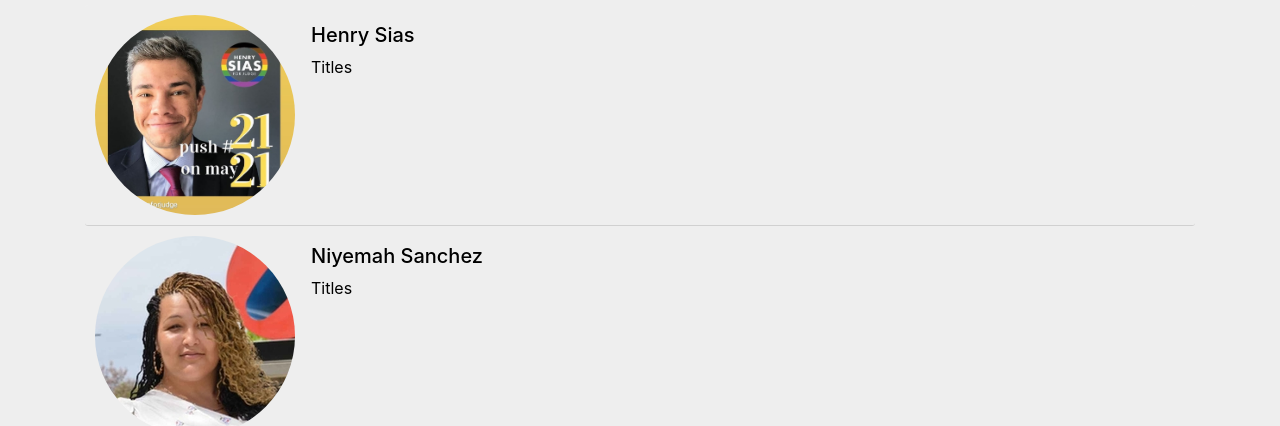
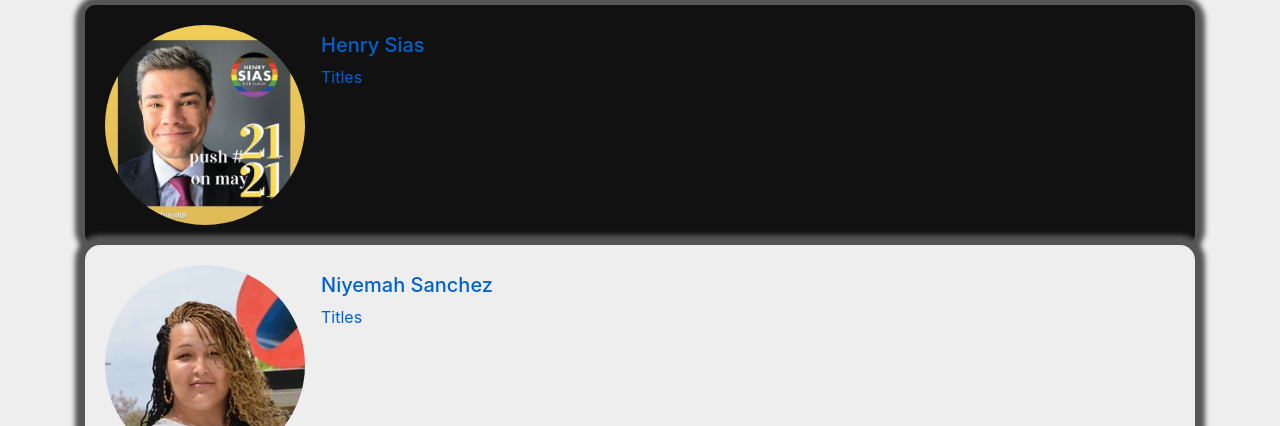
Before and after one commit to JLSawczyszyn/PortfolioProject, a website: page Guests.html in a window 1280 px wide. Shown: the part 374-800 px from the top of the page. Drawn offline with nearby package versions, Linux system fonts and the light colour scheme.

Commit message:
changed a tab to expiriment with a hover animation and style added a note in js

```diff
--- a/CSS/styles.css
+++ b/CSS/styles.css
@@ -653,25 +653,86 @@ section .section-title {
   height: 200px;
   width: 200px;
 }
+
 #guests .accordion .card .accordion-group .card-header {
   background-color: #eee;
-  padding: 10px;
-  border-radius: calc(0.25rem - 1px) calc(0.25rem - 1px);
-}
-#guests .accordion .card .accordion-group .card-header:hover{
-    background-color: #e8c358;
-
-
+  padding: 20px;
+  border-radius: 15px;
 }
 
+#guests .accordion .card .accordion-group .card-header:hover{
+    background-color: #343a40;
+}
 
+.blur-box {
+  background-color:  #343a40;
+  box-shadow: 0 0 5px 10px #555;
+}
 
 #guests .accordion .card .accordion-group .card-header a {
   text-decoration: none;
-  color: #000;
+  color: #0062cc;
 }
 #guests .accordion .card .accordion-group .card-header a:hover {
   color: white;
 }
 
+
+.glow-hover-acc {
+  border: none;
+  outline: none;
+  color: #fff;
+  background: #111;
+  cursor: pointer;
+  position: relative;
+  z-index: 0;
+}
+
+.glow-hover-acc:before {
+  content: '';
+  background: linear-gradient(45deg, #ff0000, #ff7300, #fffb00, #48ff00, #00ffd5, #002bff, #7a00ff, #ff00c8, #ff0000);
+  position: absolute;
+  top: -2px;
+  left:-2px;
+  background-size: 400%;
+  z-index: -1;
+  filter: blur(5px);
+  width: calc(100% + 4px);
+  height: calc(100% + 4px);
+  animation: glowing 20s linear infinite;
+  opacity: 0;
+  transition: opacity .3s ease-in-out;
+  border-radius: 10px;
+}
+
+.glow-hover-acc:active {
+  color: #000
+}
+
+.glow-hover-acc:active:after {
+  background: transparent;
+}
+
+.glow-hover-acc:hover:before {
+  opacity: 1;
+}
+
+.glow-hover-acc:after {
+  z-index: -1;
+  content: '';
+  position: absolute;
+  width: 100%;
+  height: 100%;
+  background: #111;
+  left: 0;
+  top: 0;
+  border-radius: 10px;
+}
+
+@keyframes glowing {
+  0% { background-position: 0 0; }
+  50% { background-position: 400% 0; }
+  100% { background-position: 0 0; }
+}
+
 /* End of Tabs CSS----------------------------------------------------------*/
--- a/Guests.html
+++ b/Guests.html
@@ -73,7 +73,7 @@
 
                         <div class="card">
                             <div class="accordion-group">
-                                <div class="card-header blur-box">
+                                <div class="card-header blur-box glow-hover-acc">
                                     <a class="accordion-toggle" data-toggle="collapse" data-parent="#accordionGuests"
                                         href="#guest1">
                                         <div class="media">
```
Also changed, not shown: ContactUs.html (+1 -1 lines), JS/myscripts.js (+16 -1 lines).
